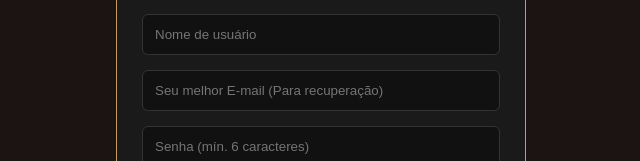
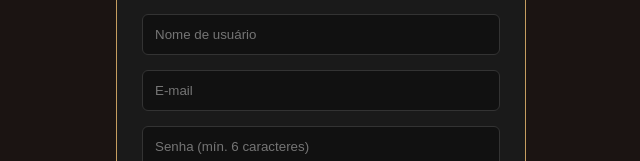
Before and after one commit to Br4yan-MB0/Admoutine, a Next.js app: page /register in a window 1280 px wide. Shown: the part 281-442 px from the top of the page, without its empty margins (319-959 px from the left). Built offline with nearby package versions, Linux system fonts and the light colour scheme.

Commit message:
Ajuste bobo

```diff
--- a/src/components/Register.js
+++ b/src/components/Register.js
@@ -42,7 +42,7 @@ export default function Register() {
           <input
             className={styles.inputField}
             type="email"
-            placeholder="Seu melhor E-mail (Para recuperação)"
+            placeholder="E-mail"
             value={formData.email}
             onChange={e => setFormData({...formData, email: e.target.value})}
             required
```
